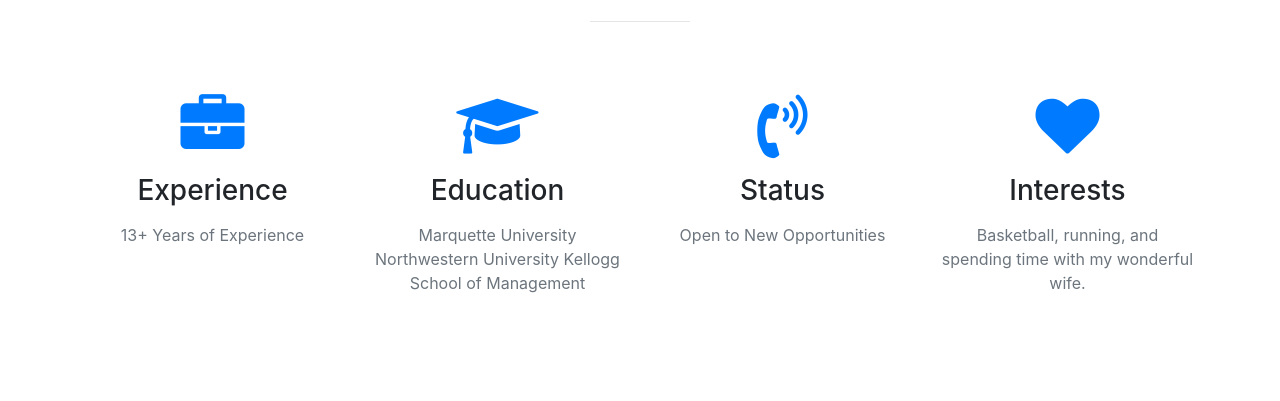
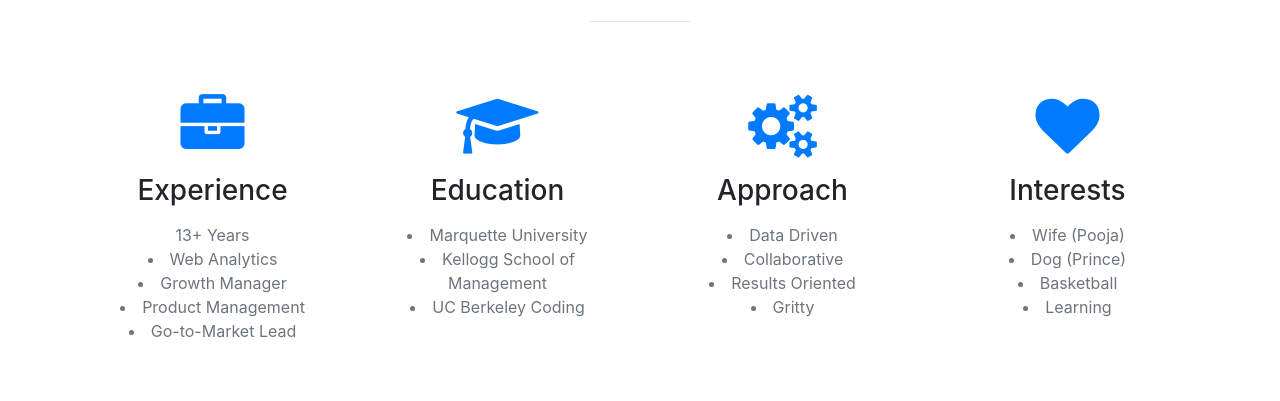
Before and after one commit to gyunker/Portfolio, a website with bundled scripts: page index.html in a window 1280 px wide. Shown: the part 1457-1858 px from the top of the page. Built offline with nearby package versions, Linux system fonts and the light colour scheme.

Commit message:
More formatting & content changes

```diff
--- a/index.html
+++ b/index.html
@@ -99,28 +99,40 @@
             <div class="service-box mt-5 mx-auto">
               <i class="fa fa-4x fa-briefcase text-primary mb-3 sr-icons"></i>
               <h3 class="mb-3">Experience</h3>
-              <p class="text-muted mb-0">13+ Years of Experience</p>
+              <p class="text-muted mb-0">13+ Years</p>
+                <li class="text-muted mb-0">Web Analytics</li>
+                <li class="text-muted mb-0">Growth Manager</li>
+                <li class="text-muted mb-0">Product Management</li>
+                <li class="text-muted mb-0">Go-to-Market Lead</li>
             </div>
           </div>
           <div class="col-lg-3 col-md-6 text-center">
             <div class="service-box mt-5 mx-auto">
               <i class="fa fa-4x fa-graduation-cap text-primary mb-3 sr-icons"></i>
               <h3 class="mb-3">Education</h3>
-              <p class="text-muted mb-0">Marquette University <br> Northwestern University Kellogg School of Management</p>
-            </div>
+              <li class="text-muted mb-0">Marquette University</li>
+                <li class="text-muted mb-0">Kellogg School of Management</li>
+                <li class="text-muted mb-0">UC Berkeley Coding</li>
+                </div>
           </div>
           <div class="col-lg-3 col-md-6 text-center">
             <div class="service-box mt-5 mx-auto">
-              <i class="fa fa-4x fa-volume-control-phone text-primary mb-3 sr-icons"></i>
-              <h3 class="mb-3">Status</h3>
-              <p class="text-muted mb-0">Open to New Opportunities</p>
+              <i class="fa fa-4x fa-cogs text-primary mb-3 sr-icons"></i>
+              <h3 class="mb-3">Approach</h3>
+              <li class="text-muted mb-0">Data Driven</li>
+              <li class="text-muted mb-0">Collaborative</li>
+              <li class="text-muted mb-0">Results Oriented</li>
+              <li class="text-muted mb-0">Gritty</li>
             </div>
           </div>
           <div class="col-lg-3 col-md-6 text-center">
             <div class="service-box mt-5 mx-auto">
               <i class="fa fa-4x fa-heart text-primary mb-3 sr-icons"></i>
               <h3 class="mb-3">Interests</h3>
-              <p class="text-muted mb-0">Basketball, running, and spending time with my wonderful wife.</p>
+              <li class="text-muted mb-0">Wife (Pooja)</li>
+              <li class="text-muted mb-0">Dog (Prince)</li>
+              <li class="text-muted mb-0">Basketball</li>
+              <li class="text-muted mb-0">Learning</li>
             </div>
           </div>
         </div>
@@ -269,7 +281,7 @@
         <div class="row">
           <div class="col-lg-8 mx-auto text-center">
             <br>
-            <p class="mb-5">Feel free to ask any questions. <br> I usually respond within 24 hours.</p>
+            <!-- <p class="mb-5">Feel free to ask any questions. <br> I usually respond within 24 hours.</p> -->
           </div>
       </div>
     </section>
```
Also changed, not shown: img/portfolio/thumbnails/5.jpg.
